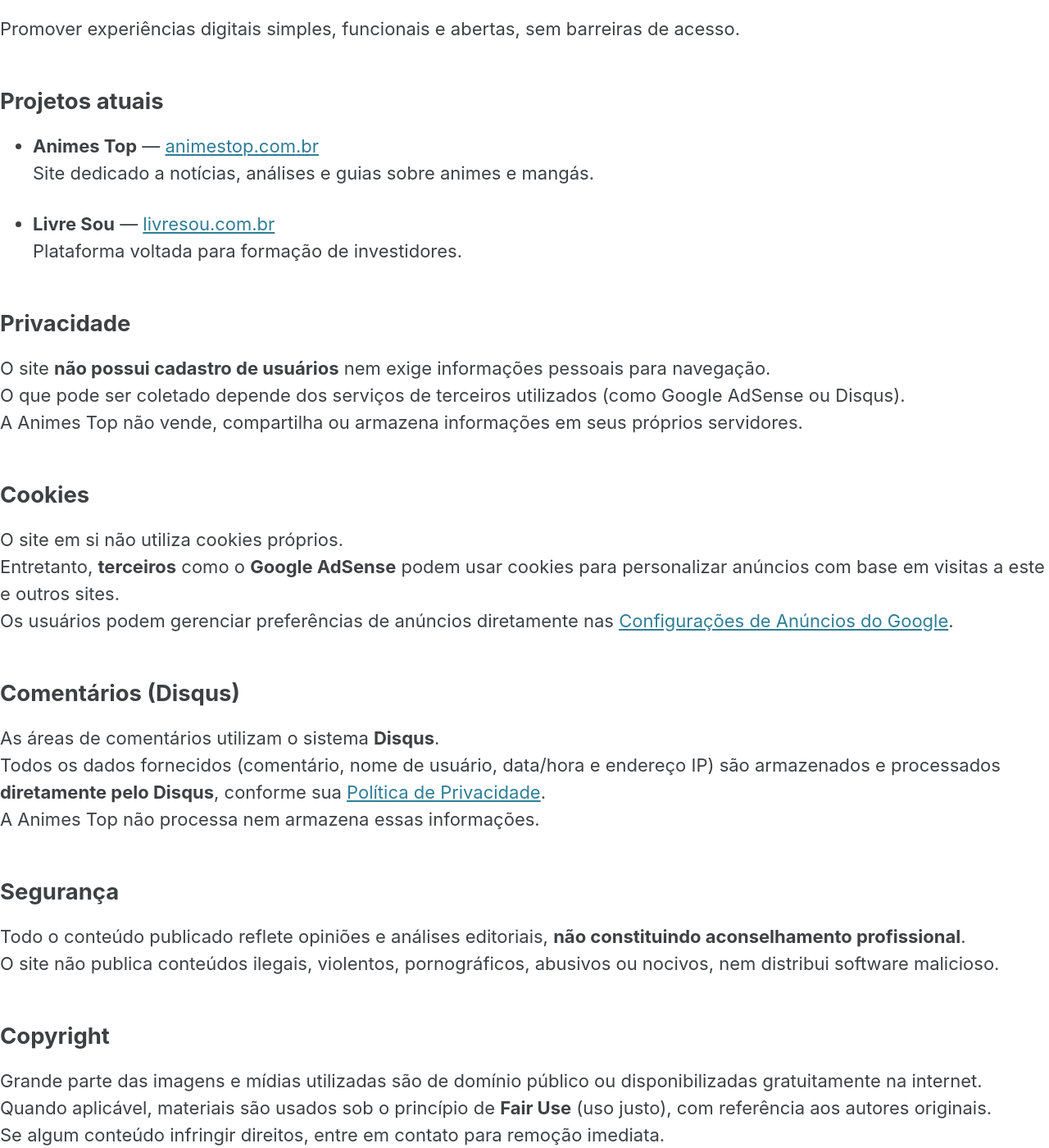
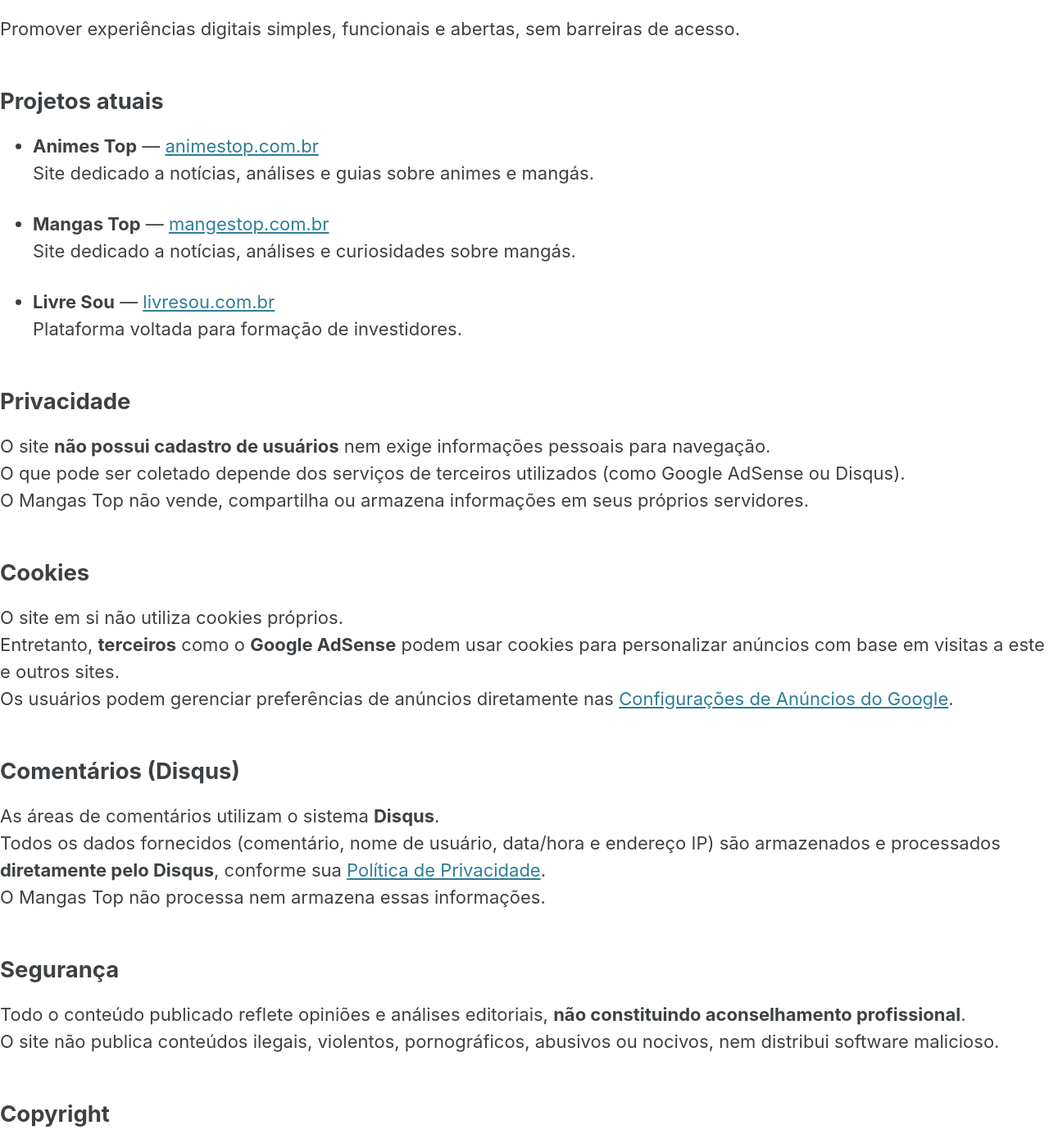
Before and after one commit to BieAnimaton/mangastop, a Jekyll site: the page built from _pages/sobre.md, in a window 1280 px wide and 1400 px high, scrolled down 446 px. Shown: the whole window at 82% size. Built offline with Jekyll 4.4.1, drawn with Linux system fonts in a browser that asks for light colours; cached includes are drawn as plain includes; our own code applies the rules of GitHub Pages for plain Markdown files; some of the changed text lies outside the part shown.

Commit message:
updating

```diff
--- a/_pages/sobre.md
+++ b/_pages/sobre.md
@@ -4,11 +4,11 @@
 toc: true
 ---
 
-# Sobre a Animes Top
+# Sobre o Mangas Top
 
 **Data de vigência:** 12/09/2025
 
-A **Animes Top** é uma iniciativa independente criada por **Gabriel Cossare Bragion (Bie)**, com foco em tecnologia, mídia digital e projetos de conteúdo.
+O **Mangas Top** é uma iniciativa independente criada por **Gabriel Cossare Bragion (Bie)**, com foco em tecnologia, mídia digital e projetos de conteúdo.
 O objetivo é desenvolver sites e aplicativos que entreguem **informação, entretenimento e utilidade**, sempre de forma acessível e gratuita.
 
 ## Missão
@@ -19,13 +19,16 @@
 - **Animes Top** — [animestop.com.br](https://animestop.com.br)
   Site dedicado a notícias, análises e guias sobre animes e mangás.
 
+- **Mangas Top** — [mangestop.com.br](https://mangastop.com.br)
+  Site dedicado a notícias, análises e curiosidades sobre mangás.
+
 - **Livre Sou** — [livresou.com.br](https://livresou.com.br)
   Plataforma voltada para formação de investidores.
 
 ## Privacidade
 O site **não possui cadastro de usuários** nem exige informações pessoais para navegação.
 O que pode ser coletado depende dos serviços de terceiros utilizados (como Google AdSense ou Disqus).
-A Animes Top não vende, compartilha ou armazena informações em seus próprios servidores.
+O Mangas Top não vende, compartilha ou armazena informações em seus próprios servidores.
 
 ## Cookies
 O site em si não utiliza cookies próprios.
@@ -35,7 +38,7 @@
 ## Comentários (Disqus)
 As áreas de comentários utilizam o sistema **Disqus**.
 Todos os dados fornecidos (comentário, nome de usuário, data/hora e endereço IP) são armazenados e processados **diretamente pelo Disqus**, conforme sua [Política de Privacidade](https://help.disqus.com/en/articles/1717103-disqus-privacy-policy).
-A Animes Top não processa nem armazena essas informações.
+O Mangas Top não processa nem armazena essas informações.
 
 ## Segurança
 Todo o conteúdo publicado reflete opiniões e análises editoriais, **não constituindo aconselhamento profissional**.
```
Also changed, not shown: other parts of _pages/sobre.md (+1 -1 lines).
